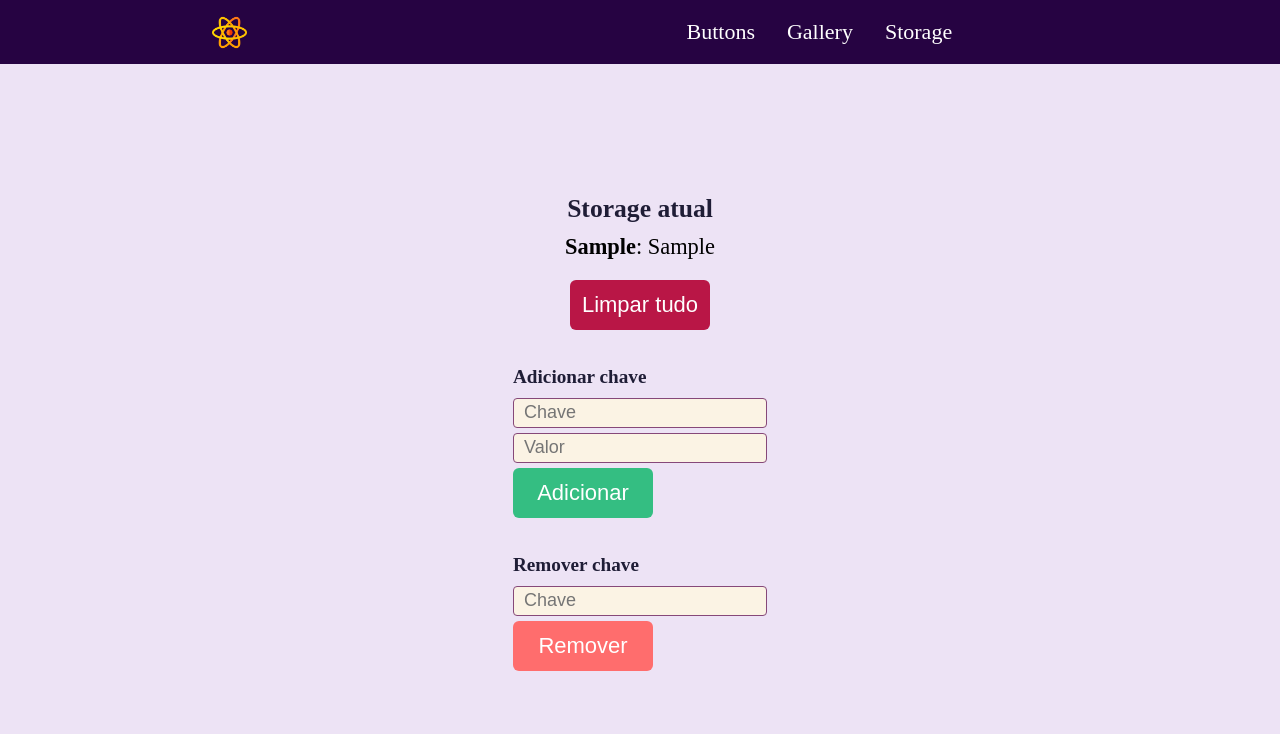
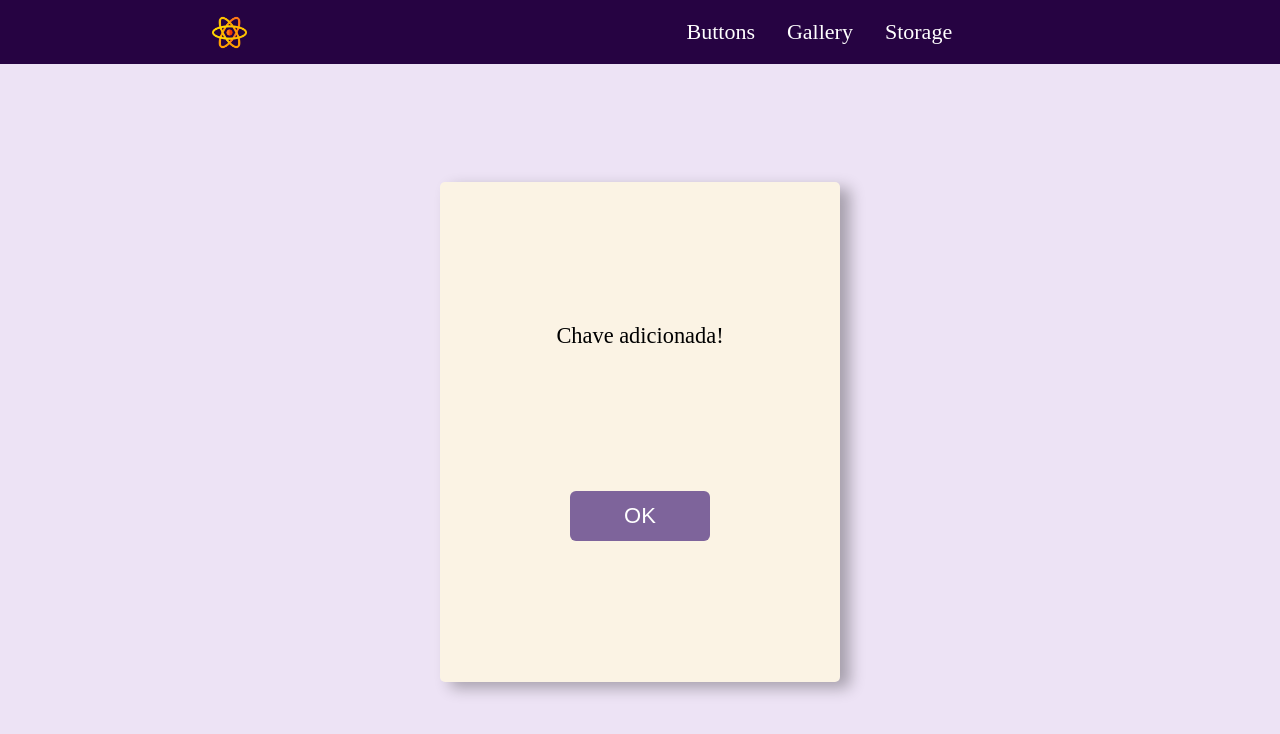
Before and after one commit to ovinidev/React-custom-hooks, a React (Create React App) app in the folder project/: page /storage in a window 1280 px wide. Both pictures are taken after typing "Sample", "Sample" into the empty fields and a click on the button "Adicionar". Shown: the top 734 px of the page. Built offline with nearby package versions, Linux system fonts and the light colour scheme.

Commit message:
feat: use modal in storage page

```diff
--- a/project/src/pages/Storage/index.tsx
+++ b/project/src/pages/Storage/index.tsx
@@ -1,6 +1,8 @@
 import { useEffect, useState } from 'react';
 import { Button } from '../../components/Button';
 import { Input } from '../../components/Input';
+import { Modal } from '../../components/Modal';
+import { useModal } from '../../hooks/useModal';
 import { useStorage, getKeyValue } from '../../hooks/useStorage';
 
 import { Container, Content } from './styles';
@@ -12,6 +14,8 @@ export default function Storage() {
   const [removeKey, setRemoveKey] = useState<string>('');
   const { getAllKeys, multiGet, setItem, removeItem, clear } = useStorage();
 
+  const { openModal, closeModal, modalOpen, textModal, messageModal } = useModal();
+
   function refreshKeys() {
     const keys = getAllKeys();
     setPairs(multiGet(keys))
@@ -22,8 +26,13 @@ export default function Storage() {
   }, [])
 
   function addItem(key: string | undefined, value: any) {
-    if (!key) alert('Digite uma chave válida')
+    if (!key) {
+      messageModal('Digite uma chave válida.');
+      openModal();
+    }
     else {
+      messageModal('Chave adicionada!')
+      openModal();
       setItem(key, value);
       setAddValue('');
       setAddKey('');
@@ -32,8 +41,13 @@ export default function Storage() {
   }
 
   function deleteItem(key: string | undefined) {
-    if (!key) alert('Digite uma chave válida')
+    if (!key) {
+      messageModal('Digite uma chave válida.')
+      openModal();
+    }
     else {
+      messageModal('Chave deletada!')
+      openModal();
       removeItem(key);
       setRemoveKey('');
       refreshKeys();
@@ -41,6 +55,8 @@ export default function Storage() {
   }
 
   function clearAll() {
+    messageModal('Storage limpo!')
+    openModal();
     clear();
     refreshKeys();
   }
@@ -101,9 +117,21 @@ export default function Storage() {
           color="#FF6D6D"
           onClick={() => deleteItem(removeKey)}
         />
-
       </Content>
 
+      <Modal
+        height={"500px"}
+        width={"400px"}
+        background={"#FBF3E4"}
+        modalOpen={modalOpen}
+      >
+        <p>{textModal}</p>
+        <Button
+          text={"OK"}
+          color={"#7e649b"}
+          onClick={closeModal}
+        />
+      </Modal>
     </Container>
   );
 };
```
